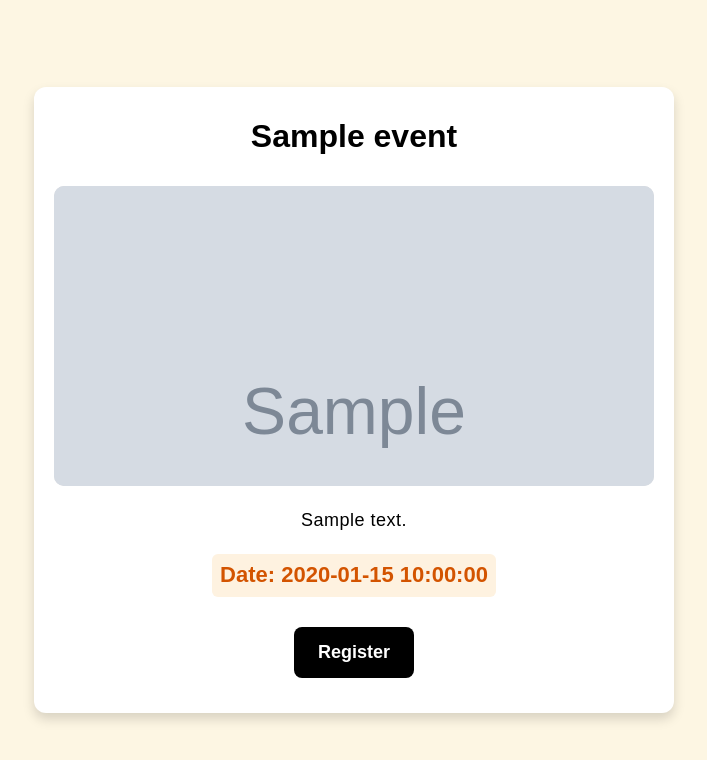
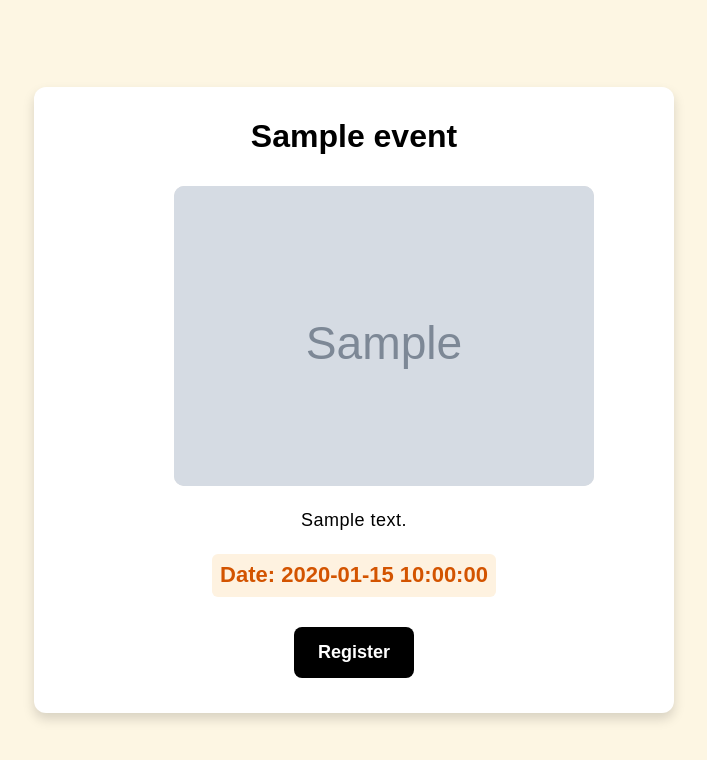
Before and after one commit to aaryanrn/planify, a Flask app: page /users/events_details/1 in a window 1280 px wide. Shown: the top 760 px of the page, without its empty margins (286-993 px from the left). Run offline with Flask 3, Linux system fonts and the light colour scheme; tables that the repository leaves empty hold one stand-in row (values such as "Sample post"); grey boxes marked "Sample" are stand-in pictures.

Commit message:
FIX IMAGE

```diff
--- a/static/users/event_details.css
+++ b/static/users/event_details.css
@@ -28,20 +28,23 @@ body {
 
 /* Event Image */
 .event-image-placeholder {
-    width: 100%;
+    width: 70%;
     height: auto; /* Adjust to maintain aspect ratio */
-    max-height: 300px; /* Limit maximum height */
+    max-height: 300px; /* Reduce maximum height */
     background-color: #e0e0e0;
     margin-bottom: 20px;
     border-radius: 10px;
     overflow: hidden;
+    margin-left: 120px;
+
 }
 
 .event-image-placeholder img {
-    width: 100%;
+    width: 100%; /* Make image fit the container width */
     height: auto; /* Maintain aspect ratio */
     object-fit: contain; /* Ensure full image visibility */
 }
+
 
 /* Event Description */
 .event-detail-content p {
--- a/templates/users/navbar.html
+++ b/templates/users/navbar.html
@@ -8,7 +8,7 @@
     <!-- Navigation menu -->
     <ul class="nav">
         <li class="nav-item">
-            <a class="nav-link active" aria-current="page" href="{{ url_for('dashboard') }}">Planify</a>
+            <a class="nav-link" aria-current="page" href="{{ url_for('dashboard') }}">Planify</a>
         </li>
         <li class="nav-item">
             <a class="nav-link" href="{{ url_for('events_file.explore_events') }}">Events</a>
```
